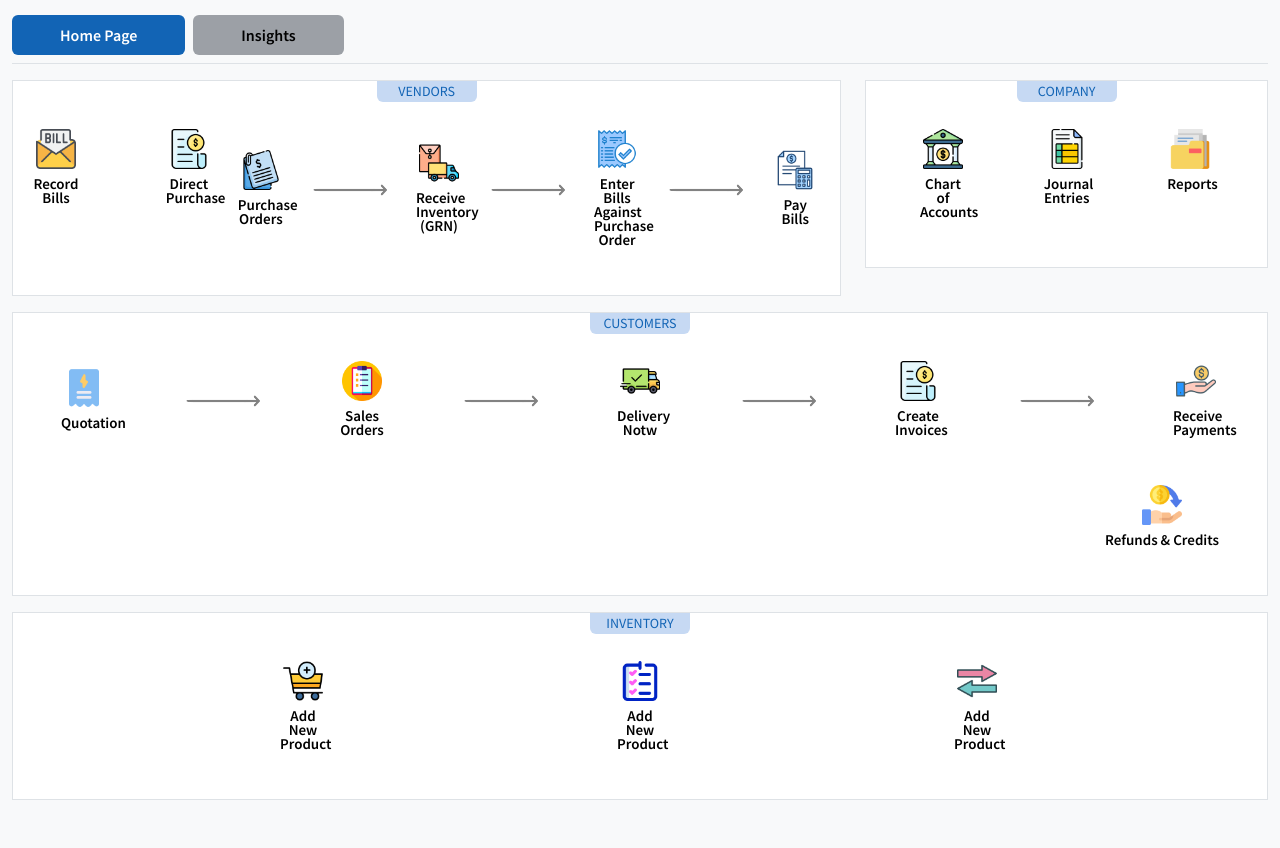
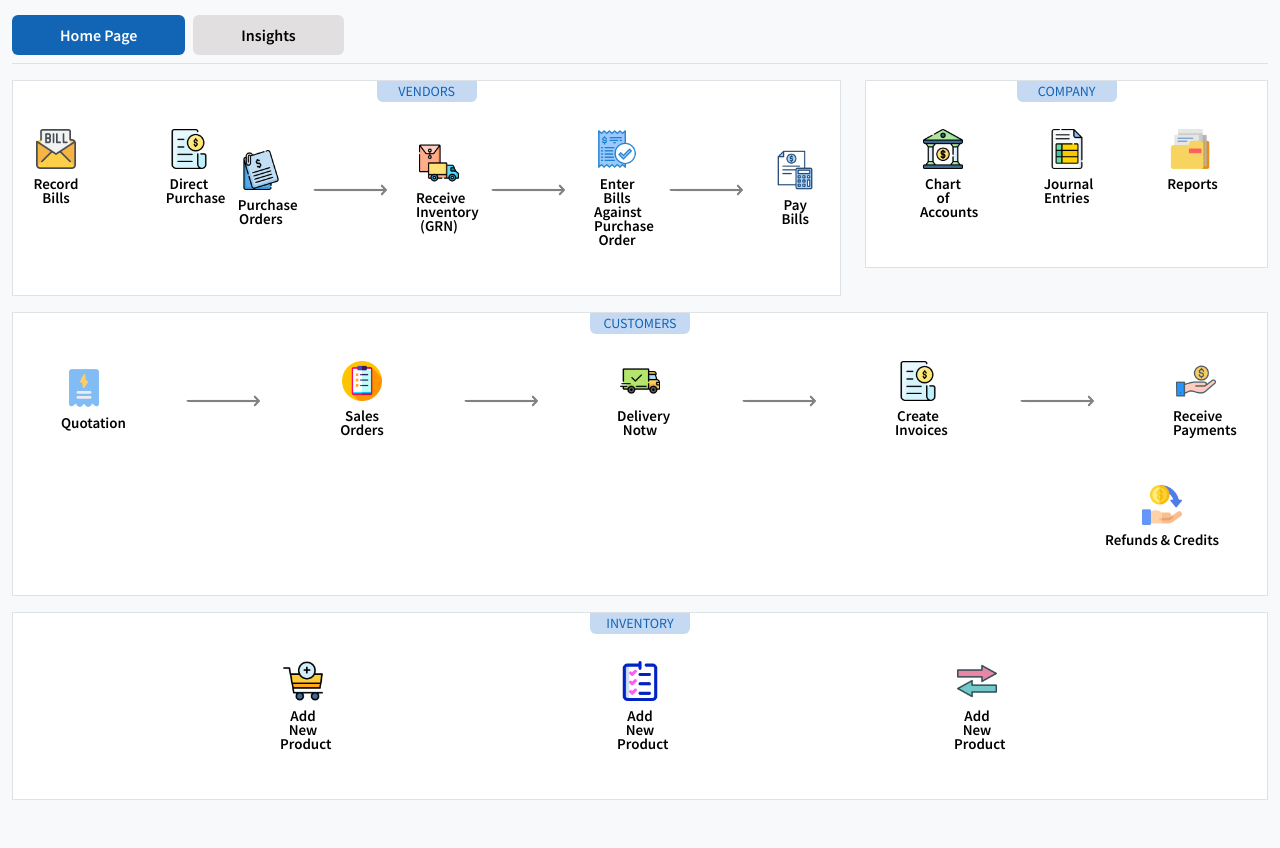
Before and after one commit to fahad-kamran/sir-imran-dashboard, a plain HTML site: page index.html in a window 1280 px wide. Shown: the part 82-930 px from the top of the page. Drawn offline with Linux system fonts and the light colour scheme.

Commit message:
first-check-tab-color-light

```diff
--- a/assets/css/style.css
+++ b/assets/css/style.css
@@ -199,7 +199,7 @@ a {
     margin-bottom: 8px;
 }
 .dashboard .tab_section .nav-link {
-    background-color: var(--color-secondary);
+    background-color: #e1dfdf;
     color: var(--color-black);
     font-weight: 600;
 }
```
